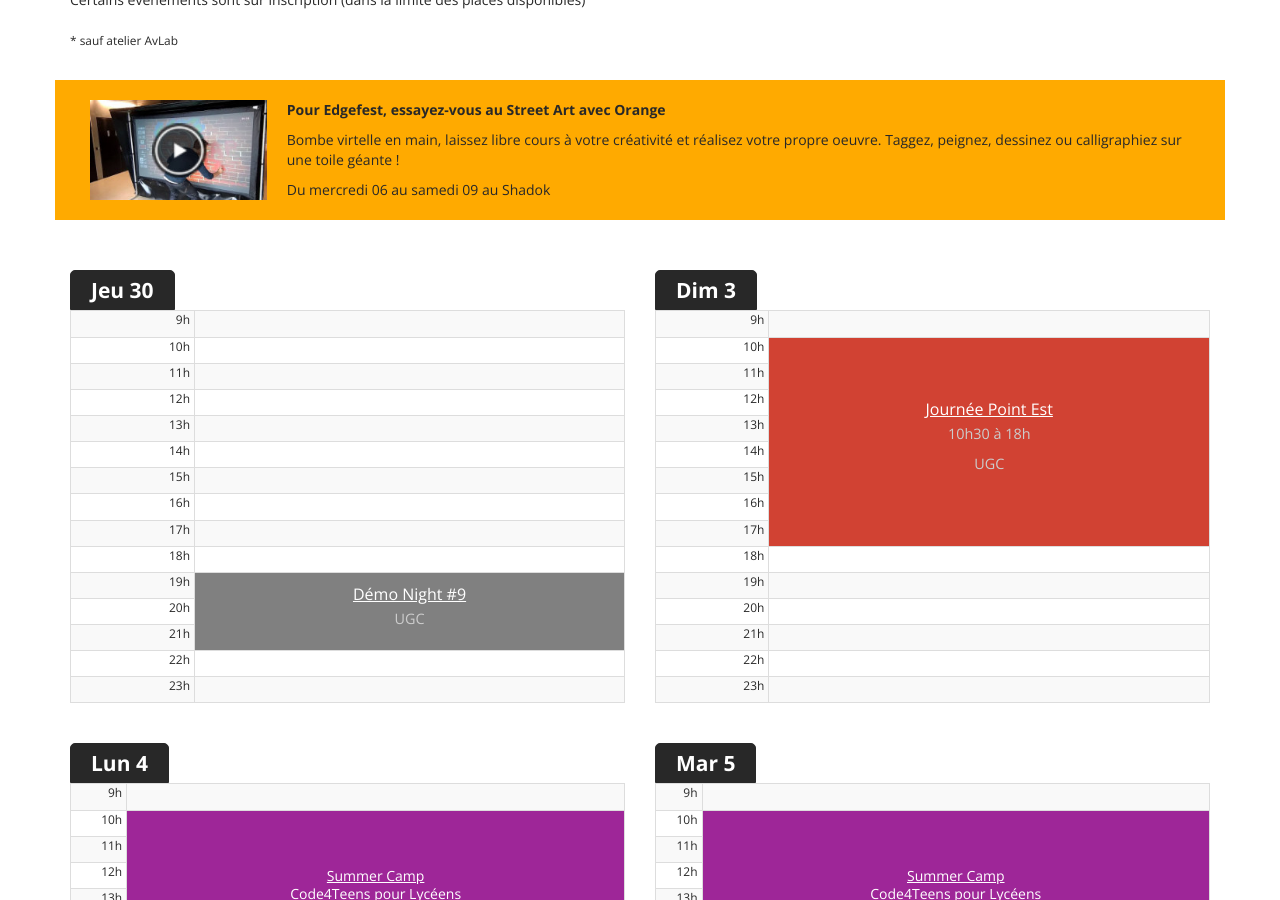
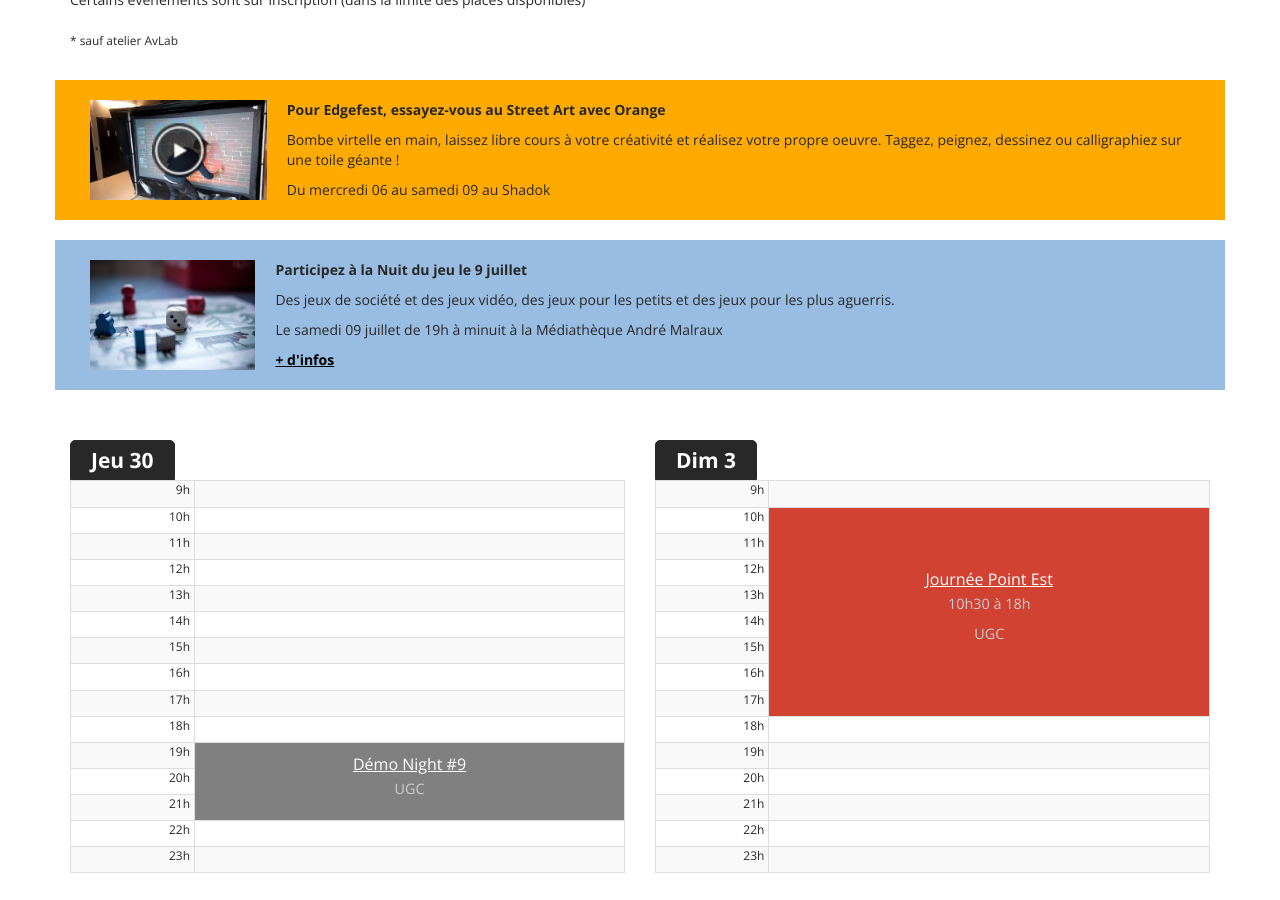
Before and after one commit to AlsaceDigitale/www.edgefest.fr-2019-temporary, a Jekyll site: the page built from index.html, in a window 1280 px wide and 900 px high, scrolled down 946 px. Built offline with Jekyll 4.4.1, drawn with Linux system fonts in a browser that asks for light colours; nearby versions of some CDN libraries; some web fonts are replaced.

Commit message:
nuit du jeu

```diff
--- a/_includes/planninggeneral.html
+++ b/_includes/planninggeneral.html
@@ -11,12 +11,21 @@
   </div>
 </div>
 
-<div class="row" style="background-color: #ffaa00; margin-top: 20px; padding: 20px; margin-bottom: 30px;">
+<div class="row" style="background-color: #ffaa00; margin-top: 20px; padding: 20px; margin-bottom: 18px;">
   <div class="col-xs-12">
       <a class="pull-left" target="_blank" style="margin-right: 20px;" href="https://www.youtube.com/watch?v=JoH_0Iwtys4"><img src="img/videograffiti.jpg" style="height: 100px;" alt="video graffiti"></a>
       <p><strong>Pour Edgefest, essayez-vous au Street Art avec Orange</strong></p>
       <p>Bombe virtelle en main, laissez libre cours à votre créativité et réalisez votre propre oeuvre. Taggez, peignez, dessinez ou calligraphiez sur une toile géante !</p>
       <p style="margin-bottom: 0; padding-bottom: 0;">Du mercredi 06 au samedi 09 au Shadok</p>
+  </div>
+</div>
+<div class="row" style="background-color: #98bce2; margin-top: 20px; padding: 20px; margin-bottom: 30px;">
+  <div class="col-xs-12">
+      <a class="pull-left" target="_blank" style="margin-right: 20px;" href="https://www.mediatheques.strasbourg.eu/AgendaCulturel/portal/Event.aspx?INSTANCE=EXPLOITATION&ID=5826"><img src="img/jeux.jpg" style="height: 110px;" alt="video graffiti"></a>
+      <p><strong>Participez à la Nuit du jeu le 9 juillet</strong></p>
+      <p>Des jeux de société et des jeux vidéo, des jeux pour les petits et des jeux pour les plus aguerris.</p>
+      <p>Le samedi 09 juillet de 19h à minuit à la Médiathèque André Malraux</p>
+      <p style="margin-bottom: 0; padding-bottom: 0;"><a href="https://www.mediatheques.strasbourg.eu/AgendaCulturel/portal/Event.aspx?INSTANCE=EXPLOITATION&ID=5826" target="_blank" style="color: black;"><strong>+ d'infos</strong></a></p>
   </div>
 </div>
 
```
Also changed, not shown: img/jeux.jpg (added). Lines whose indentation alone changed are shown as unchanged.
